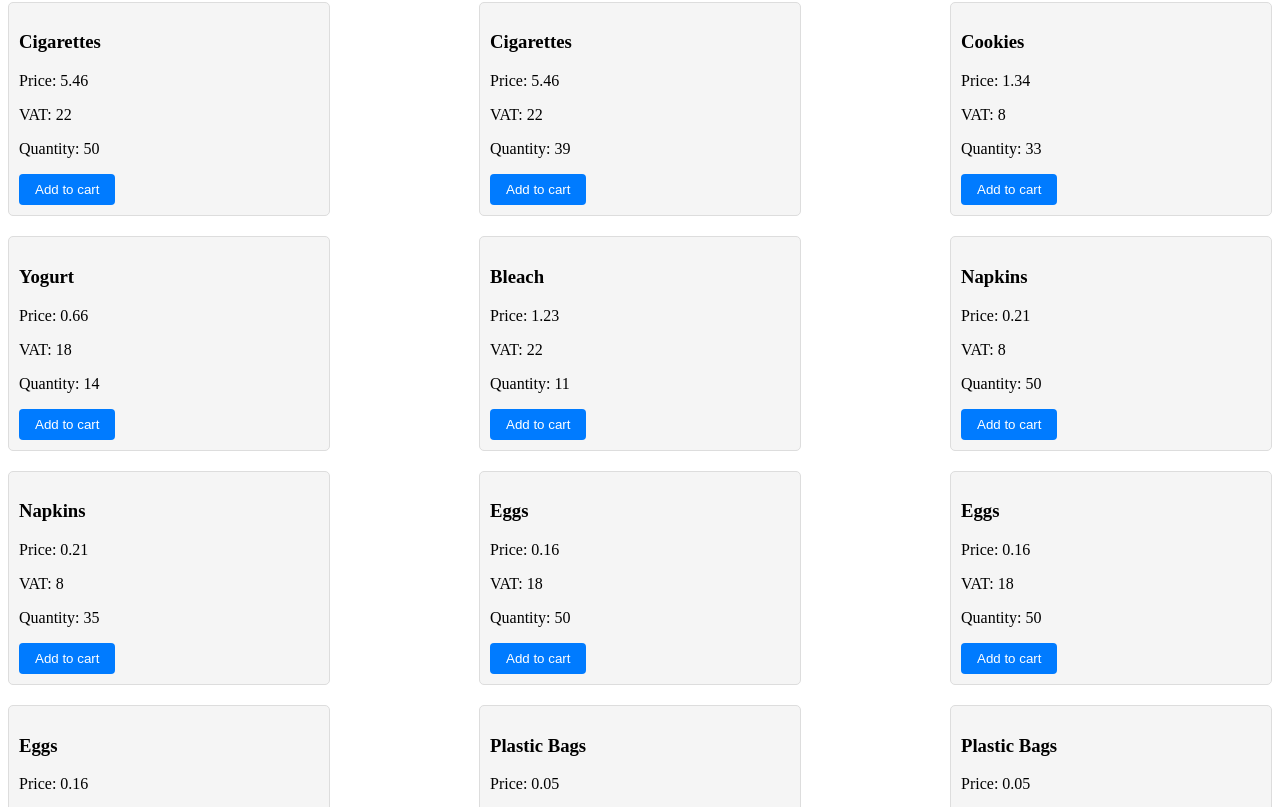
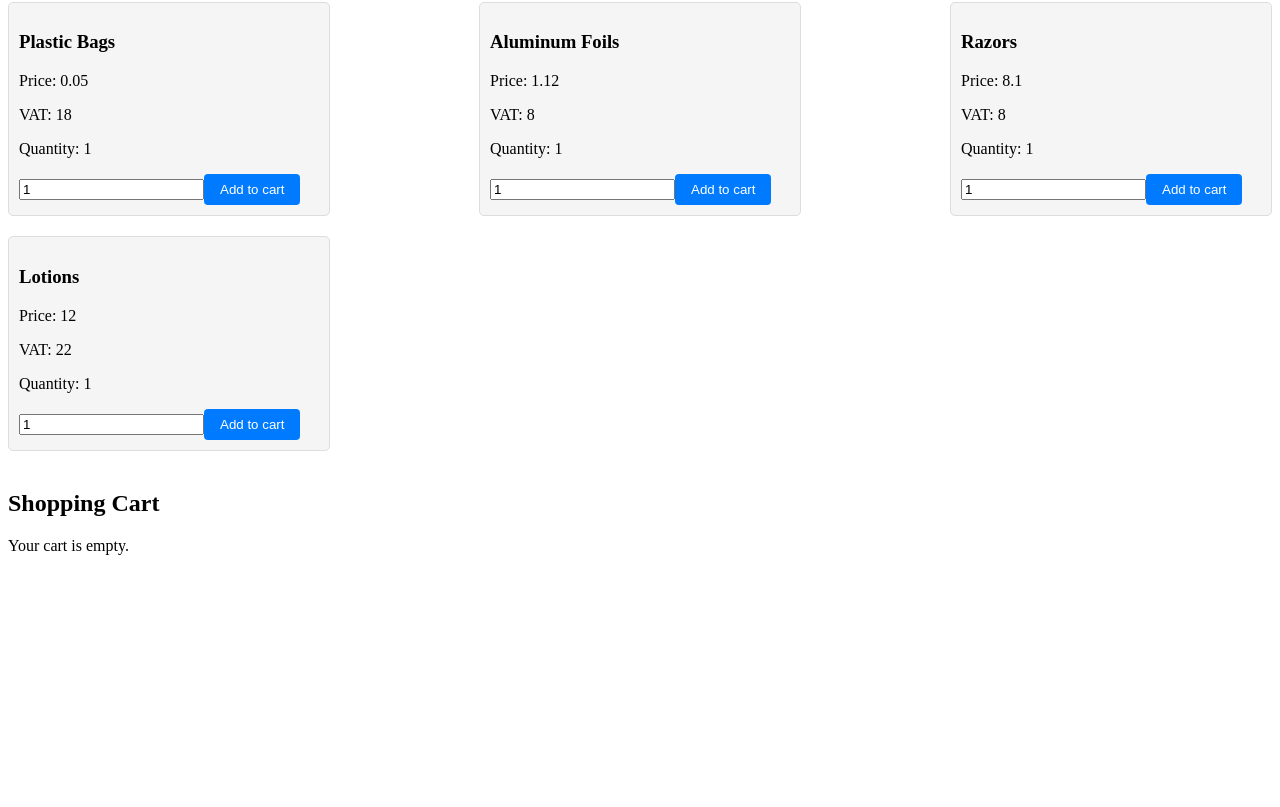
Before and after one commit to DrinMarevci/invoice-app, a React (Create React App) app: page / in a window 1280 px wide. Shown: the part 1413-2220 px from the top of the page. After the commit the page ends 1984 px from the top, so only its background shows below. Built offline with nearby package versions, Linux system fonts and the light colour scheme.

Commit message:
second commit

```diff
--- a/src/App.js
+++ b/src/App.js
@@ -9,8 +9,8 @@ function App() {
     setCartItems([...cartItems, product]);
   }
 
-  function removeFromCart(item) {
-    setCartItems(cartItems.filter((product) => product.id !== item.id));
+  function removeFromCart(product) {
+    setCartItems(cartItems.filter((P) => P.id !== product.id));
   }
 
   return (
--- a/src/components/ProductList.js
+++ b/src/components/ProductList.js
@@ -1,30 +1,49 @@
-import React from "react";
+import React, { useState } from "react";
 import data from "../products.json";
 import "../index.css";
 
 function ProductList({ onAddToCart }) {
+  const [quantities, setQuantities] = useState(
+    data.products.map((product) => product.quantity)
+  );
+
+  const handleQuantityChange = (index, value) => {
+    setQuantities((prevQuantities) =>
+      prevQuantities.map((prevValue, i) => (i === index ? value : prevValue))
+    );
+  };
+
   return (
     <div className="product-list-container">
-      {data.products.map((product) => (
+      {data.products.map((product, index) => (
         <div key={product.id} className="product-box">
           <h3>{product.name}</h3>
           <p>Price: {product.price_per_unit}</p>
           <p>VAT: {product.vat}</p>
           {product.discount && <p>Discount: {product.discount}</p>}
-          {product.quantity > 50 ? (
+          {quantities[index] > 50 ? (
             <div>
               <p>Quantity: 50</p>
-              <p>Number of items: {product.quantity / 50}</p>
+              <p>Number of items: {quantities[index] / 50}</p>
             </div>
           ) : (
-            <p>Quantity: {product.quantity}</p>
+            <p>Quantity: {quantities[index]}</p>
           )}
-        <button
+          <input
+            type="number"
+            value={quantities[index]}
+            onChange={(event) =>
+              handleQuantityChange(index, parseInt(event.target.value))
+            }
+          />
+          <button
             className="add-to-cart-button"
-            onClick={() => onAddToCart(product)}>
-                Add to cart
-        </button>
-
+            onClick={() =>
+              onAddToCart({ ...product, quantity: quantities[index] })
+            }
+          >
+            Add to cart
+          </button>
         </div>
       ))}
     </div>
--- a/src/components/ShoppingCart.js
+++ b/src/components/ShoppingCart.js
@@ -1,12 +1,35 @@
-import React from "react";
+import React, { useState } from "react";
 
 function ShoppingCart({ cartItems, removeFromCart }) {
-  const cartTotal = cartItems.reduce((acc, item) => {
-    return acc + item.price;
+  const [quantities, setQuantities] = useState(
+    cartItems.reduce((quantities, item) => {
+      quantities[item.id] = item.quantity;
+      return quantities;
+    }, {})
+  );
+
+  const cartTotal = cartItems.reduce((acc, product) => {
+    return acc + product.price_per_unit * quantities[product.id];
   }, 0);
 
-  const handleRemove = (item) => {
-    removeFromCart(item);
+  const handleRemove = (product) => {
+    removeFromCart(product);
+  };
+
+  const handleQuantityChange = (productId, quantity) => {
+    setQuantities((prevQuantities) => ({
+      ...prevQuantities,
+      [productId]: quantity,
+    }));
+  };
+
+  const handleAddToCart = (product) => {
+    const quantity = quantities[product.id];
+    if (quantity > 0) {
+      for (let i = 0; i < quantity; i++) {
+        removeFromCart(product);
+      }
+    }
   };
 
   return (
@@ -16,10 +39,25 @@ function ShoppingCart({ cartItems, removeFromCart }) {
         <p>Your cart is empty.</p>
       ) : (
         <div>
-          {cartItems.map((item) => (
-            <div key={item.id} className="cart-item">
-              <p>{item.name} - {item.price}</p>
-              <button onClick={() => handleRemove(item)}>Remove</button>
+          {cartItems.map((product) => (
+            <div key={product.id} className="cart-item">
+              <p>
+                {product.price_per_unit} - {product.name}
+              </p>
+              <input
+                type="number"
+                value={quantities[product.id]}
+                onChange={(event) =>
+                  handleQuantityChange(
+                    product.id,
+                    parseInt(event.target.value)
+                  )
+                }
+              />
+              <button onClick={() => handleAddToCart(product)}>
+                Add to cart
+              </button>
+              <button onClick={() => handleRemove(product)}>Remove</button>
             </div>
           ))}
           <hr />
--- a/src/products.json
+++ b/src/products.json
@@ -3,42 +3,14 @@
             {
               "name": "Water",
               "id": 1,
-              "quantity": 50,
-              "price_per_unit": 0.25,
-              "vat": 8
-            },
-            {
-              "name": "Water",
-              "id": 2,
-              "quantity": 50,
-              "price_per_unit": 0.25,
-              "vat": 8
-            },
-            {
-              "name": "Water",
-              "id": 3,
-              "quantity": 50,
-              "price_per_unit": 0.25,
-              "vat": 8
-            },
-            {
-              "name": "Water",
-              "id": 4,
-              "quantity": 50,
-              "price_per_unit": 0.25,
-              "vat": 8
-            },
-            {
-              "name": "Water",
-              "id": 5,
-              "quantity": 40,
+              "quantity": 1,
               "price_per_unit": 0.25,
               "vat": 8
             },
             {
               "name": "Chips",
               "id": 6,
-              "quantity": 38,
+              "quantity": 1,
               "price_per_unit": 2.4,
               "vat": 8
             },
@@ -52,15 +24,7 @@
             {
               "name": "Coca Cola",
               "id": 8,
-              "quantity": 50,
-              "price_per_unit": 0.5,
-              "discount_per_unit": 0.1,
-              "vat": 18
-            },
-            {
-              "name": "Coca Cola",
-              "id": 9,
-              "quantity": 27,
+              "quantity": 1,
               "price_per_unit": 0.5,
               "discount_per_unit": 0.1,
               "vat": 18
@@ -68,42 +32,35 @@
             {
               "name": "Chocolate Bar",
               "id": 10,
-              "quantity": 38,
+              "quantity": 1,
               "price_per_unit": 1.25,
               "vat": 22
             },
             {
               "name": "Hand Soap",
               "id": 11,
-              "quantity": 50,
-              "price_per_unit": 3.78,
-              "vat": 8
-            },
-            {
-              "name": "Hand Soap",
-              "id": 12,
-              "quantity": 42,
+              "quantity": 1,
               "price_per_unit": 3.78,
               "vat": 8
             },
             {
               "name": "Fish Meat",
               "id": 13,
-              "quantity": 49,
+              "quantity": 1,
               "price_per_unit": 8.3,
               "vat": 18
             },
             {
               "name": "Humus",
               "id": 14,
-              "quantity": 16,
+              "quantity": 1,
               "price_per_unit": 2.66,
               "vat": 18
             },
             {
               "name": "White Wine",
               "id": 15,
-              "quantity": 18,
+              "quantity": 1,
               "price_per_unit": 9.18,
               "discount_per_unit": 0.02,
               "vat": 18
@@ -111,162 +68,78 @@
             {
               "name": "Bananas",
               "id": 16,
-              "quantity": 8,
+              "quantity": 1,
               "price_per_unit": 1.25,
               "vat": 22
             },
             {
               "name": "Wine",
               "id": 17,
-              "quantity": 22,
+              "quantity": 1,
               "price_per_unit": 9.78,
               "vat": 22
             },
             {
               "name": "Oil",
               "id": 18,
-              "quantity": 10,
+              "quantity": 1,
               "price_per_unit": 8.3,
               "vat": 18
             },
             {
               "name": "Cigarettes",
               "id": 19,
-              "quantity": 50,
-              "price_per_unit": 5.46,
-              "vat": 22
-            },
-            {
-              "name": "Cigarettes",
-              "id": 20,
-              "quantity": 39,
+              "quantity": 1,
               "price_per_unit": 5.46,
               "vat": 22
             },
             {
               "name": "Cookies",
               "id": 21,
-              "quantity": 33,
+              "quantity": 1,
               "price_per_unit": 1.34,
               "vat": 8
             },
             {
               "name": "Yogurt",
               "id": 22,
-              "quantity": 14,
+              "quantity": 1,
               "price_per_unit": 0.66,
               "vat": 18
             },
             {
               "name": "Bleach",
               "id": 23,
-              "quantity": 11,
+              "quantity": 1,
               "price_per_unit": 1.23,
               "vat": 22
             },
             {
               "name": "Napkins",
-              "id": 24,
-              "quantity": 50,
-              "price_per_unit": 0.21,
-              "vat": 8
-            },
-            {
-              "name": "Napkins",
               "id": 25,
-              "quantity": 35,
+              "quantity": 1,
               "price_per_unit": 0.21,
               "vat": 8
             },
             {
               "name": "Eggs",
-              "id": 26,
-              "quantity": 50,
-              "price_per_unit": 0.16,
-              "vat": 18
-            },
-            {
-              "name": "Eggs",
-              "id": 27,
-              "quantity": 50,
-              "price_per_unit": 0.16,
-              "vat": 18
-            },
-            {
-              "name": "Eggs",
               "id": 28,
-              "quantity": 4,
+              "quantity": 1,
               "price_per_unit": 0.16,
               "vat": 18
             },
             {
               "name": "Plastic Bags",
-              "id": 29,
-              "quantity": 50,
-              "price_per_unit": 0.05,
-              "vat": 18
-            },
-            {
-              "name": "Plastic Bags",
-              "id": 30,
-              "quantity": 50,
-              "price_per_unit": 0.05,
-              "vat": 18
-            },
-            {
-              "name": "Plastic Bags",
-              "id": 31,
-              "quantity": 50,
-              "price_per_unit": 0.05,
-              "vat": 18
-            },
-            {
-              "name": "Plastic Bags",
-              "id": 32,
-              "quantity": 50,
-              "price_per_unit": 0.05,
-              "vat": 18
-            },
-            {
-              "name": "Plastic Bags",
-              "id": 33,
-              "quantity": 50,
-              "price_per_unit": 0.05,
-              "vat": 18
-            },
-            {
-              "name": "Plastic Bags",
-              "id": 34,
-              "quantity": 50,
-              "price_per_unit": 0.05,
-              "vat": 18
-            },
-            {
-              "name": "Plastic Bags",
               "id": 35,
-              "quantity": 50,
-              "price_per_unit": 0.05,
-              "vat": 18
-            },
-            {
-              "name": "Plastic Bags",
-              "id": 36,
-              "quantity": 48,
+              "quantity": 1,
               "price_per_unit": 0.05,
               "vat": 18
             },
             {
               "name": "Aluminum Foils",
               "id": 37,
-              "quantity": 21,
+              "quantity": 1,
               "price_per_unit": 1.12,
-              "vat": 8
-            },
-            {
-              "name": "Razors",
-              "id": 38,
-              "quantity": 50,
-              "price_per_unit": 8.10,
               "vat": 8
             },
             {
@@ -278,36 +151,8 @@
             },
             {
               "name": "Lotions",
-              "id": 40,
-              "quantity": 50,
-              "price_per_unit": 12,
-              "vat": 22
-            },
-            {
-              "name": "Lotions",
-              "id": 41,
-              "quantity": 50,
-              "price_per_unit": 12,
-              "vat": 22
-            },
-            {
-              "name": "Lotions",
-              "id": 42,
-              "quantity": 50,
-              "price_per_unit": 12,
-              "vat": 22
-            },
-            {
-              "name": "Lotions",
-              "id": 43,
-              "quantity": 50,
-              "price_per_unit": 12,
-              "vat": 22
-            },
-            {
-              "name": "Lotions",
               "id": 44,
-              "quantity": 4,
+              "quantity": 1,
               "price_per_unit": 12,
               "vat": 22
             }
```
Also changed, not shown: public/index.html (+0 -23 lines).
